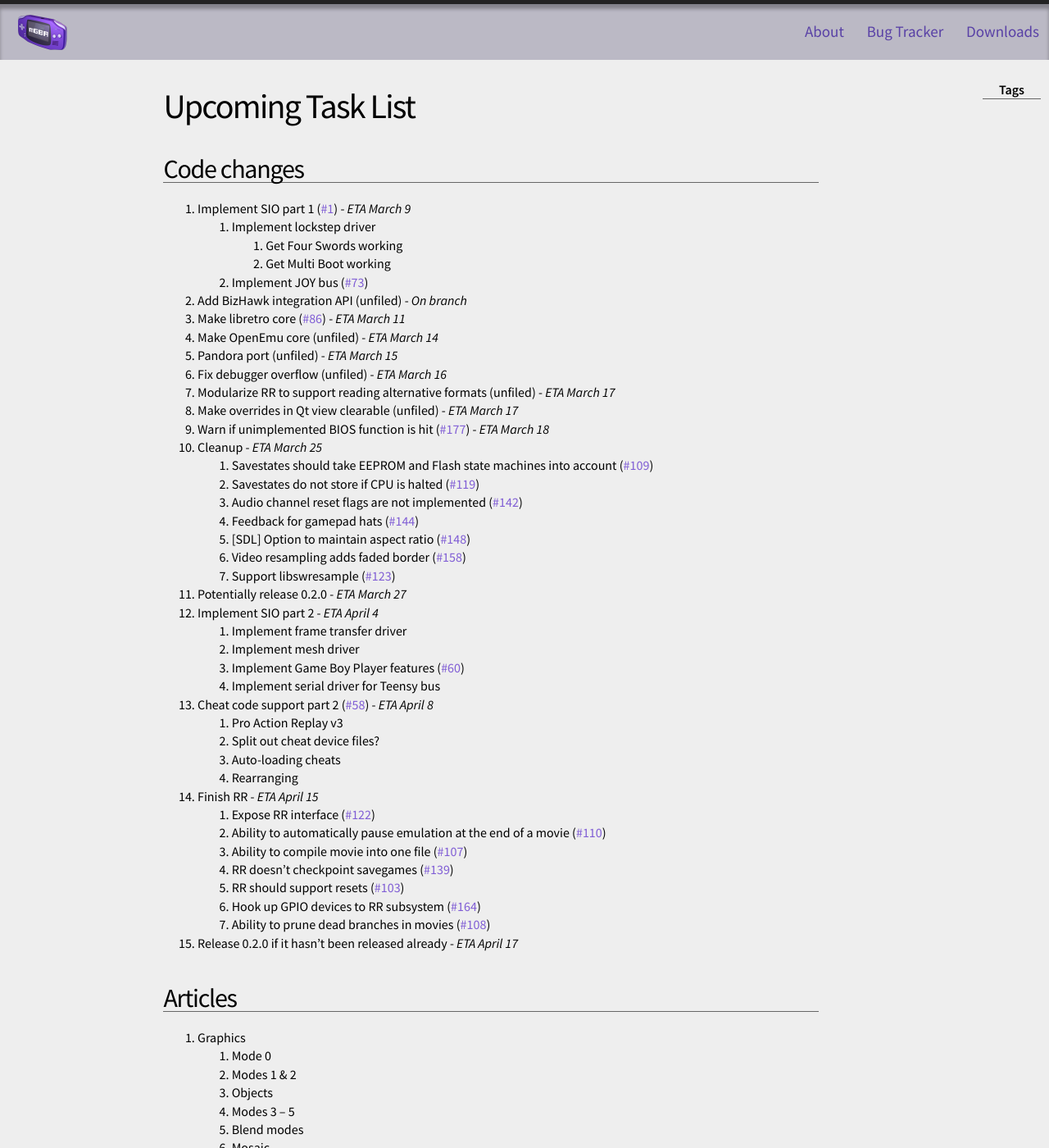
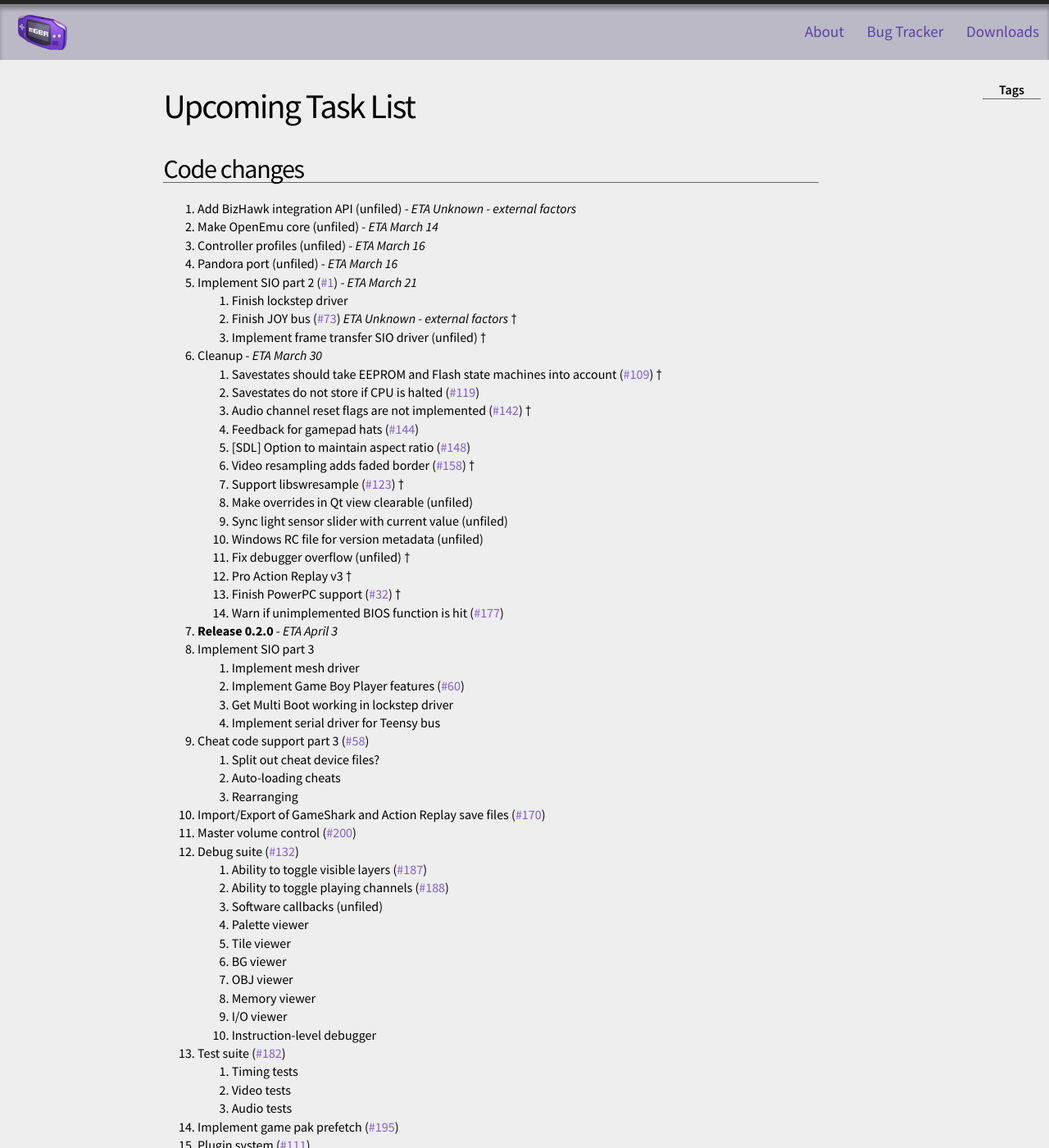
Before and after one commit to mgba-emu/www, a Jekyll site: the page built from tasks.markdown, in a window 1280 px wide and 1400 px high. Shown: the whole window at 82% size. Built offline with Jekyll 4.4.1, drawn with Linux system fonts in a browser that asks for light colours; some of the changed text lies outside the part shown.

Commit message:
Update for remaineder of 0.2 tasks, add many 0.3 tasks

```diff
--- a/tasks.markdown
+++ b/tasks.markdown
@@ -6,39 +6,61 @@ permalink: tasks.html
 Code changes
 ------------
 
-1. Implement SIO part 1 ({% bug 1 %}) - *ETA March 9*
-    1. Implement lockstep driver
-	    1. Get Four Swords working
-        1. Get Multi Boot working
-    1. Implement JOY bus ({% bug 73 %})
-1. Add BizHawk integration API (unfiled) - *On branch*
-1. Make libretro core ({% bug 86 %}) - *ETA March 11*
+1. Add BizHawk integration API (unfiled) - *ETA Unknown - external factors*
 1. Make OpenEmu core (unfiled) - *ETA March 14*
-1. Pandora port (unfiled) - *ETA March 15*
-1. Fix debugger overflow (unfiled) - *ETA March 16*
-1. Modularize RR to support reading alternative formats (unfiled) - *ETA March 17*
-1. Make overrides in Qt view clearable (unfiled) - *ETA March 17*
-1. Warn if unimplemented BIOS function is hit ({% bug 177 %}) - *ETA March 18*
-1. Cleanup - *ETA March 25*
-    1. Savestates should take EEPROM and Flash state machines into account ({% bug 109 %})
+1. Controller profiles (unfiled) - *ETA March 16*
+1. Pandora port (unfiled) - *ETA March 16*
+1. Implement SIO part 2 ({% bug 1 %}) - *ETA March 21*
+    1. Finish lockstep driver
+    1. Finish JOY bus ({% bug 73 %}) *ETA Unknown - external factors* &dagger;
+    1. Implement frame transfer SIO driver (unfiled) &dagger;
+1. Cleanup - *ETA March 30*
+    1. Savestates should take EEPROM and Flash state machines into account ({% bug 109 %}) &dagger;
     1. Savestates do not store if CPU is halted ({% bug 119 %})
-    1. Audio channel reset flags are not implemented ({% bug 142 %})
+    1. Audio channel reset flags are not implemented ({% bug 142 %}) &dagger;
     1. Feedback for gamepad hats ({% bug 144 %})
     1. [SDL] Option to maintain aspect ratio ({% bug 148 %})
-    1. Video resampling adds faded border ({% bug 158 %})
-    1. Support libswresample ({% bug 123 %})
-1. Potentially release 0.2.0 - *ETA March 27*
-1. Implement SIO part 2 - *ETA April 4*
-    1. Implement frame transfer driver
+    1. Video resampling adds faded border ({% bug 158 %}) &dagger;
+    1. Support libswresample ({% bug 123 %}) &dagger;
+    1. Make overrides in Qt view clearable (unfiled)
+    1. Sync light sensor slider with current value (unfiled)
+    1. Windows RC file for version metadata (unfiled)
+    1. Fix debugger overflow (unfiled) &dagger;
+    1. Pro Action Replay v3 &dagger;
+    1. Finish PowerPC support ({% bug 32 %}) &dagger;
+    1. Warn if unimplemented BIOS function is hit ({% bug 177 %})
+1. **Release 0.2.0** - *ETA April 3*
+1. Implement SIO part 3
     1. Implement mesh driver
     1. Implement Game Boy Player features ({% bug 60 %})
+    1. Get Multi Boot working in lockstep driver
     1. Implement serial driver for Teensy bus
-1. Cheat code support part 2 ({% bug 58 %}) - *ETA April 8*
-    1. Pro Action Replay v3
+1. Cheat code support part 3 ({% bug 58 %})
     1. Split out cheat device files?
     1. Auto-loading cheats
     1. Rearranging
-1. Finish RR - *ETA April 15*
+1. Import/Export of GameShark and Action Replay save files ({% bug 170 %})
+1. Master volume control ({% bug 200 %})
+1. Debug suite ({% bug 132 %})
+    1. Ability to toggle visible layers ({% bug 187 %})
+    1. Ability to toggle playing channels ({% bug 188 %})
+    1. Software callbacks (unfiled)
+    1. Palette viewer
+    1. Tile viewer
+    1. BG viewer
+    1. OBJ viewer
+    1. Memory viewer
+    1. I/O viewer
+    1. Instruction-level debugger
+1. Test suite ({% bug 182 %})
+    1. Timing tests
+    1. Video tests
+    1. Audio tests
+1. Implement game pak prefetch ({% bug 195 %})
+1. Plugin system ({% bug 111 %})
+1. Programmable HUD (unfiled)
+1. Lua bindings ({% bug 62 %})
+1. Finish RR
     1. Expose RR interface ({% bug 122 %})
     1. Ability to automatically pause emulation at the end of a movie ({% bug 110 %})
     1. Ability to compile movie into one file ({% bug 107 %})
@@ -46,7 +68,11 @@ Code changes
     1. RR should support resets ({% bug 103 %})
     1. Hook up GPIO devices to RR subsystem ({% bug 164 %})
     1. Ability to prune dead branches in movies ({% bug 108 %})
-1. Release 0.2.0 if it hasn't been released already - *ETA April 17*
+1. Video streaming ({% bug 104 %})
+1. Hardware renderer ({% bug 137 %})
+1. Dynamic recompiler (unfiled)
+
+**&dagger;**: At risk of being delayed until next release.
 
 Articles
 --------
```
